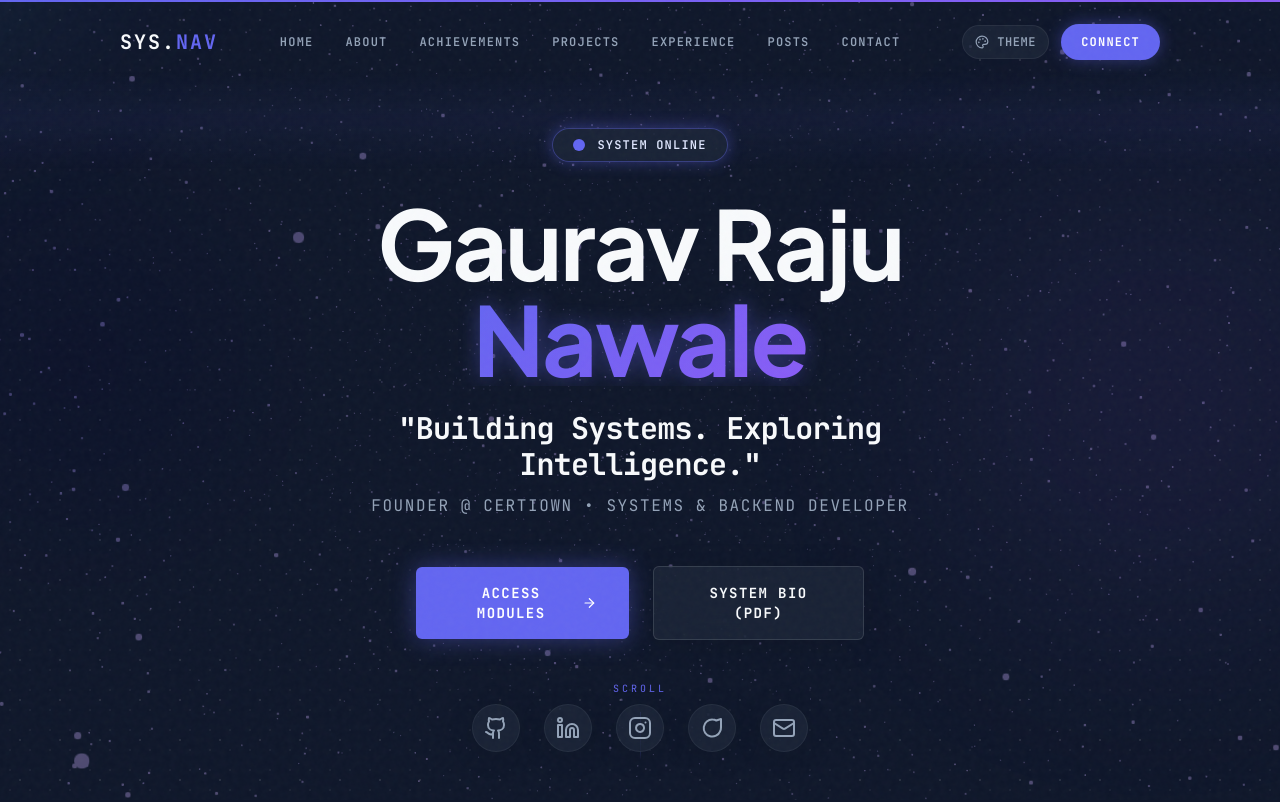
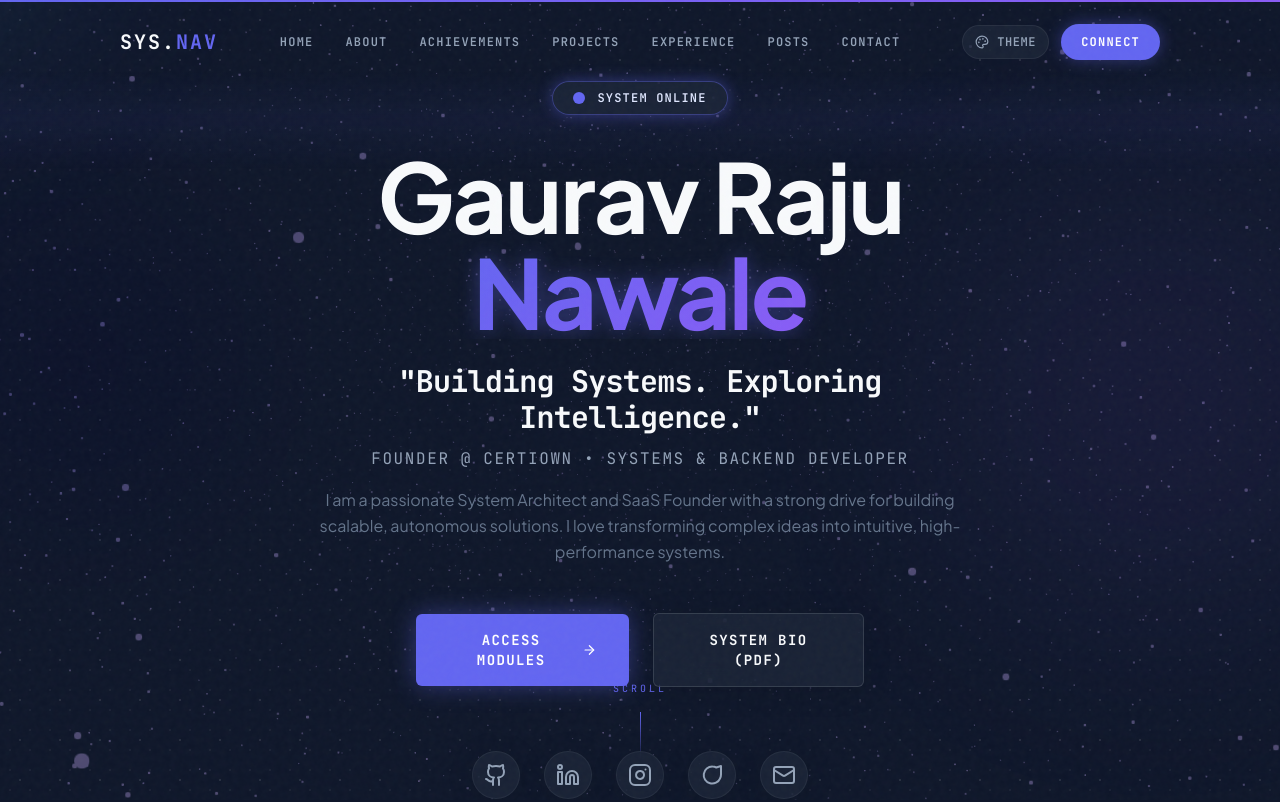
Before and after one commit to Nawalegaurav26/lifetime_learner26, a Next.js app: page / in a window 1280 px wide. Shown: the top 802 px of the page. Built offline with nearby package versions, Linux system fonts and the light colour scheme.

Commit message:
feat(hero): add short About Me summary below subtitle

```diff
--- a/src/components/Hero.tsx
+++ b/src/components/Hero.tsx
@@ -102,10 +102,21 @@ export default function Hero() {
             initial={{ opacity: 0 }}
             animate={{ opacity: 1 }}
             transition={{ delay: 0.8, duration: 1 }}
-            className="text-sm md:text-base max-w-xl mx-auto font-mono mb-12 tracking-widest uppercase"
+            className="text-sm md:text-base max-w-xl mx-auto font-mono tracking-widest uppercase"
             style={{ color: "var(--muted)" }}
           >
             Founder @ CertiOwn • Systems &amp; Backend Developer
+          </motion.p>
+
+          {/* About Summary */}
+          <motion.p
+            initial={{ opacity: 0 }}
+            animate={{ opacity: 1 }}
+            transition={{ delay: 0.9, duration: 1 }}
+            className="text-sm md:text-base max-w-2xl mx-auto mt-4 mb-12 leading-relaxed"
+            style={{ color: "var(--muted-2)" }}
+          >
+            I am a passionate System Architect and SaaS Founder with a strong drive for building scalable, autonomous solutions. I love transforming complex ideas into intuitive, high-performance systems.
           </motion.p>
 
           {/* CTA Buttons */}
```
